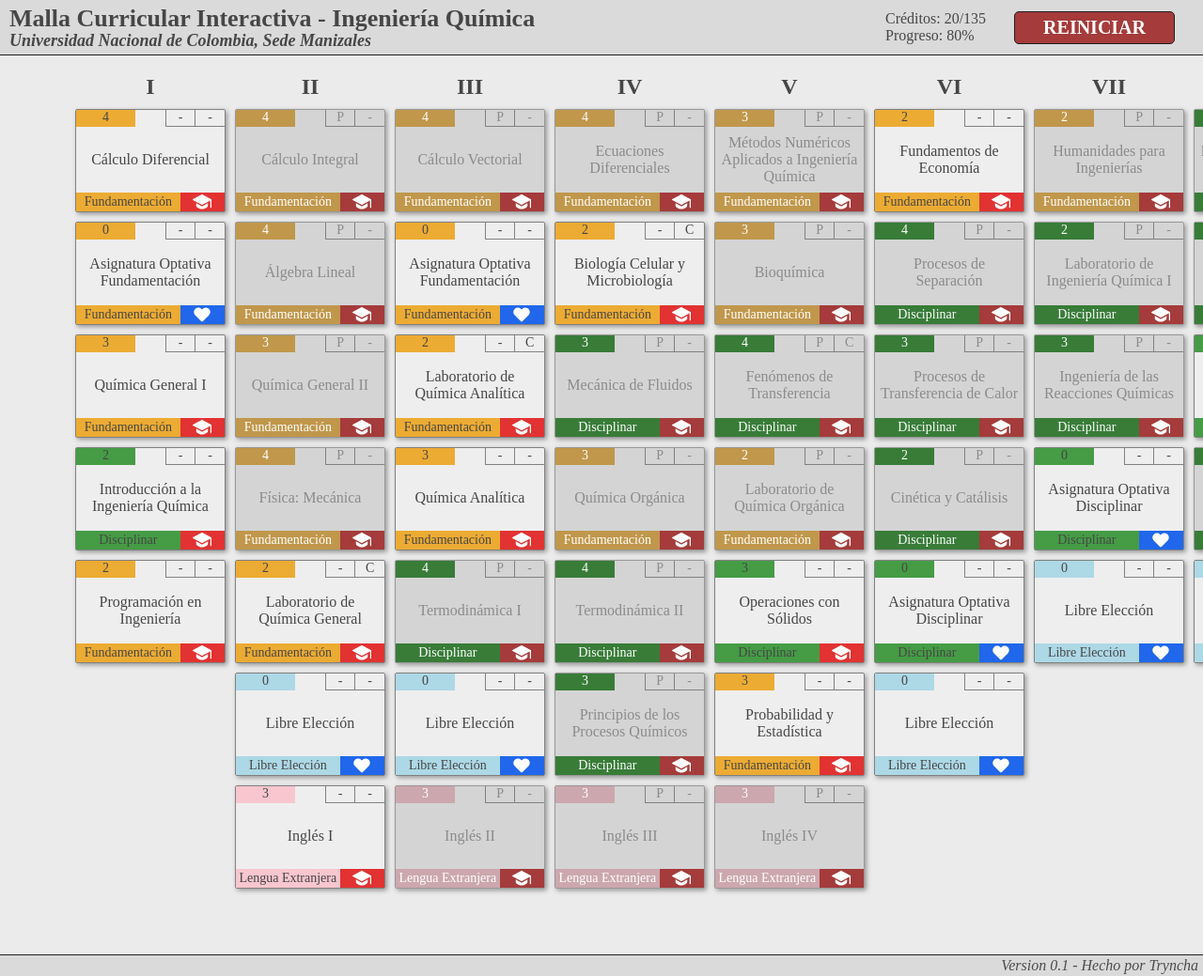
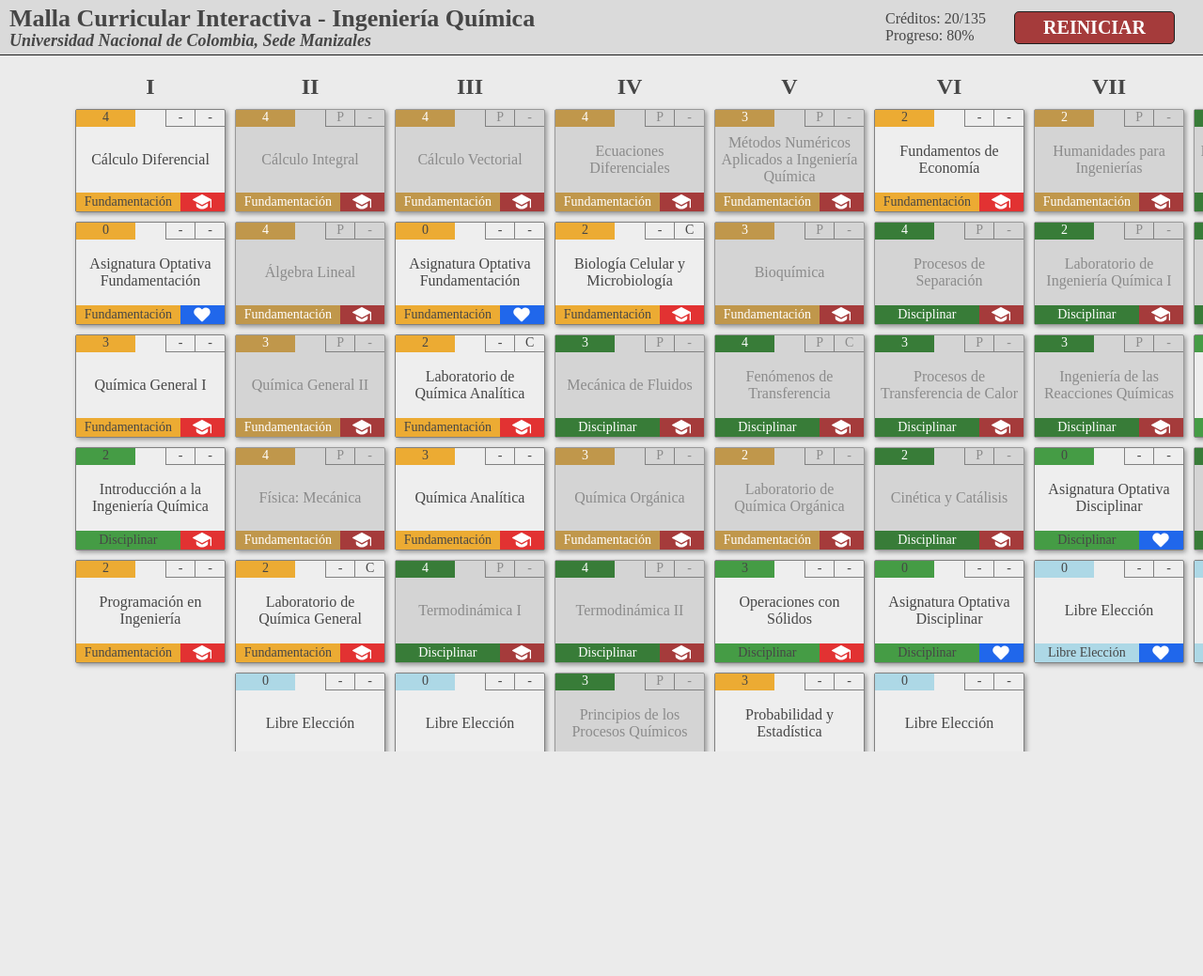
Before and after one commit to Tryncha/interactive-mesh, a React (Vite) app: page / in a window 1280 px wide. Shown: the whole page at 94% size. After the commit the page ends 800 px from the top, so only its background shows below. Built offline with nearby package versions, Linux system fonts and the light colour scheme; a web font is replaced by a local one.

Commit message:
scroll snap added

```diff
--- a/src/index.css
+++ b/src/index.css
@@ -72,8 +72,11 @@ body {
 }
 
 #root {
+  height: 100vh;
   display: flex;
   flex-direction: column;
+  overflow-y: auto;
+  scroll-snap-type: y mandatory;
 }
 
 header {
@@ -82,6 +85,7 @@ header {
   background-color: var(--header-backgroundColor);
   padding: 5px 10px;
   border-bottom: 1px solid var(--body-borderColor);
+  scroll-snap-align: start;
 }
 
 header h1 {
@@ -98,6 +102,7 @@ header h2 {
 main {
   display: flex;
   flex-direction: column;
+  scroll-snap-align: start;
 }
 
 footer {
@@ -108,6 +113,7 @@ footer {
   color: #4d4d4d;
   padding: 2px 5px;
   border-top: 1px solid var(--body-borderColor);
+  scroll-snap-align: start;
 }
 
 .u-hr {
```
Also changed, not shown: index.html (+10 -5 lines).
